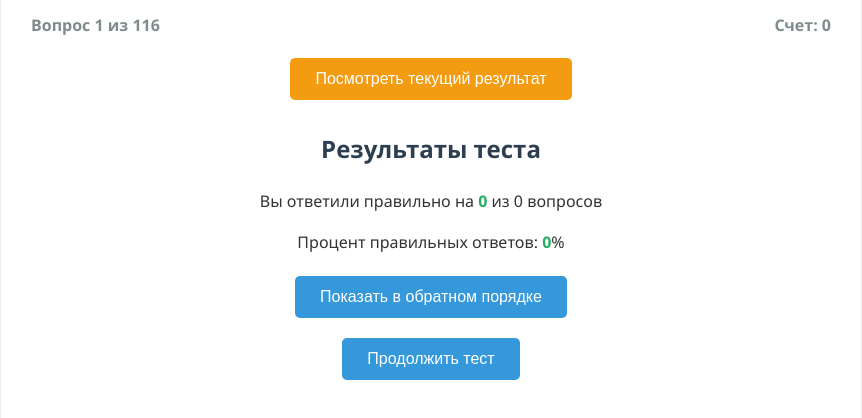
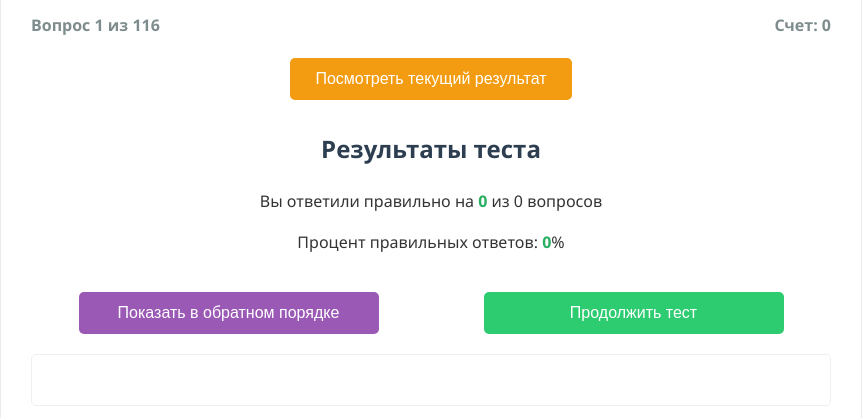
Before and after one commit to SuetaProg/Test_TerVer, a plain HTML site: page index.html in a window 1280 px wide. Both pictures are taken after a click on the button "Посмотреть текущий результат". Shown: the part 140-558 px from the top of the page, without its empty margins (209-1071 px from the left). Drawn offline with Linux system fonts and the light colour scheme.

Commit message:
Update style.css

```diff
--- a/style.css
+++ b/style.css
@@ -67,7 +67,6 @@ button {
     display: block;
     margin: 20px auto 0;
     padding: 12px 25px;
-    background: #3498db;
     color: white;
     border: none;
     border-radius: 5px;
@@ -77,7 +76,7 @@ button {
 }
 
 button:hover {
-    background: #2980b9;
+    opacity: 0.9;
 }
 
 .hidden {
@@ -144,18 +143,40 @@ button:hover {
     }
 }
 #preview-btn {
-    display: block;
-    margin: 20px auto 0;
-    padding: 12px 25px;
     background: #f39c12;
-    color: white;
-    border: none;
-    border-radius: 5px;
-    cursor: pointer;
-    font-size: 1em;
-    transition: background 0.3s;
 }
 
-#preview-btn:hover {
-    background: #d35400;
+#next-btn {
+    background: #3498db;
 }
+
+#reverse-order-btn {
+    background: #9b59b6;
+}
+
+#restart-btn {
+    background: #2ecc71;
+}
+
+.result-controls {
+    display: flex;
+    flex-wrap: wrap;
+    justify-content: center;
+    gap: 10px;
+    margin-bottom: 20px;
+}
+
+#reverse-order-btn, #restart-btn {
+    flex: 1;
+    min-width: 250px;
+    max-width: 300px;
+}
+
+#answers-container {
+    margin-top: 0;
+    max-height: 50vh;
+    overflow-y: auto;
+    border: 1px solid #ecf0f1;
+    border-radius: 5px;
+    padding: 10px;
+}
```
